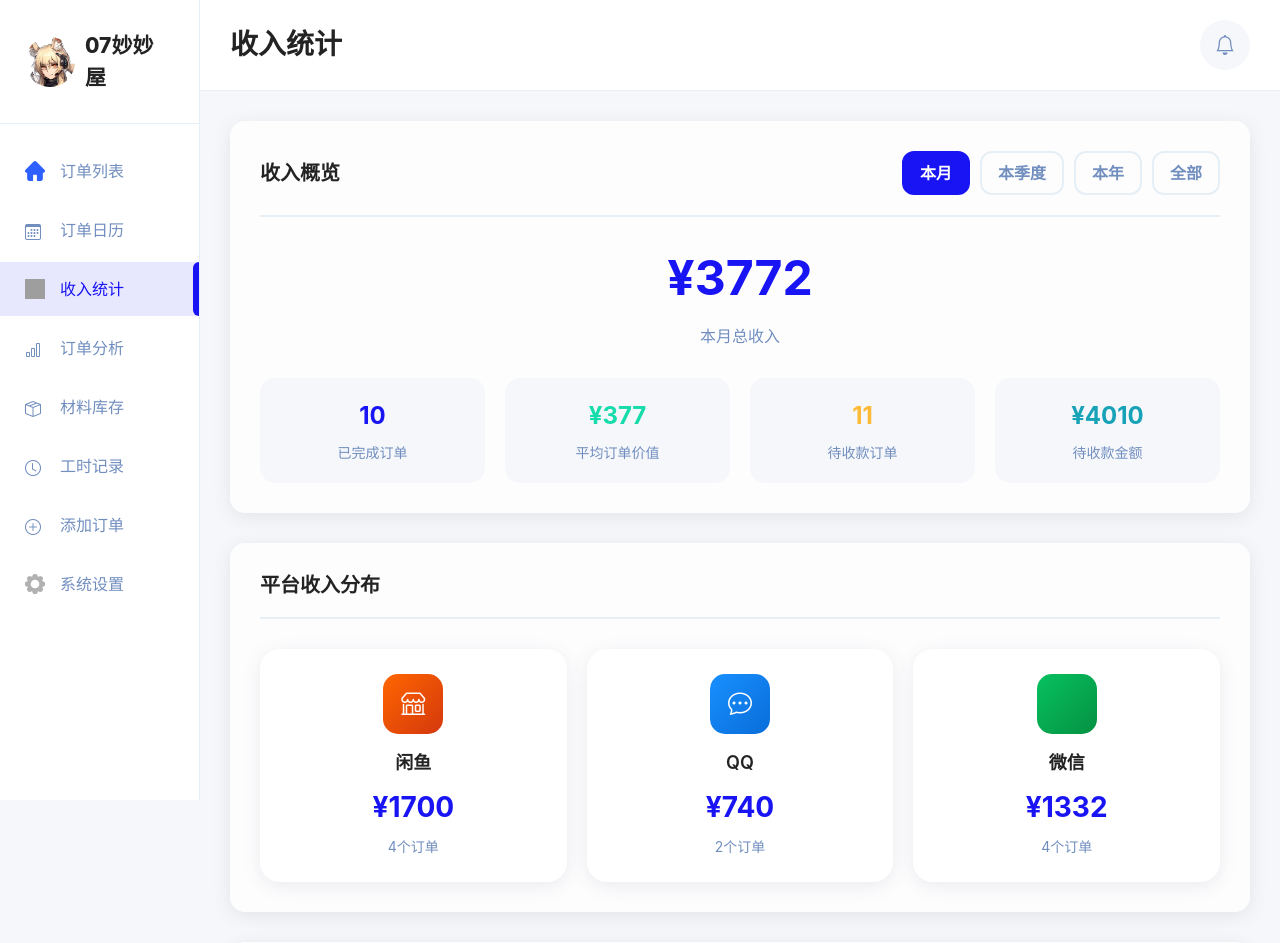
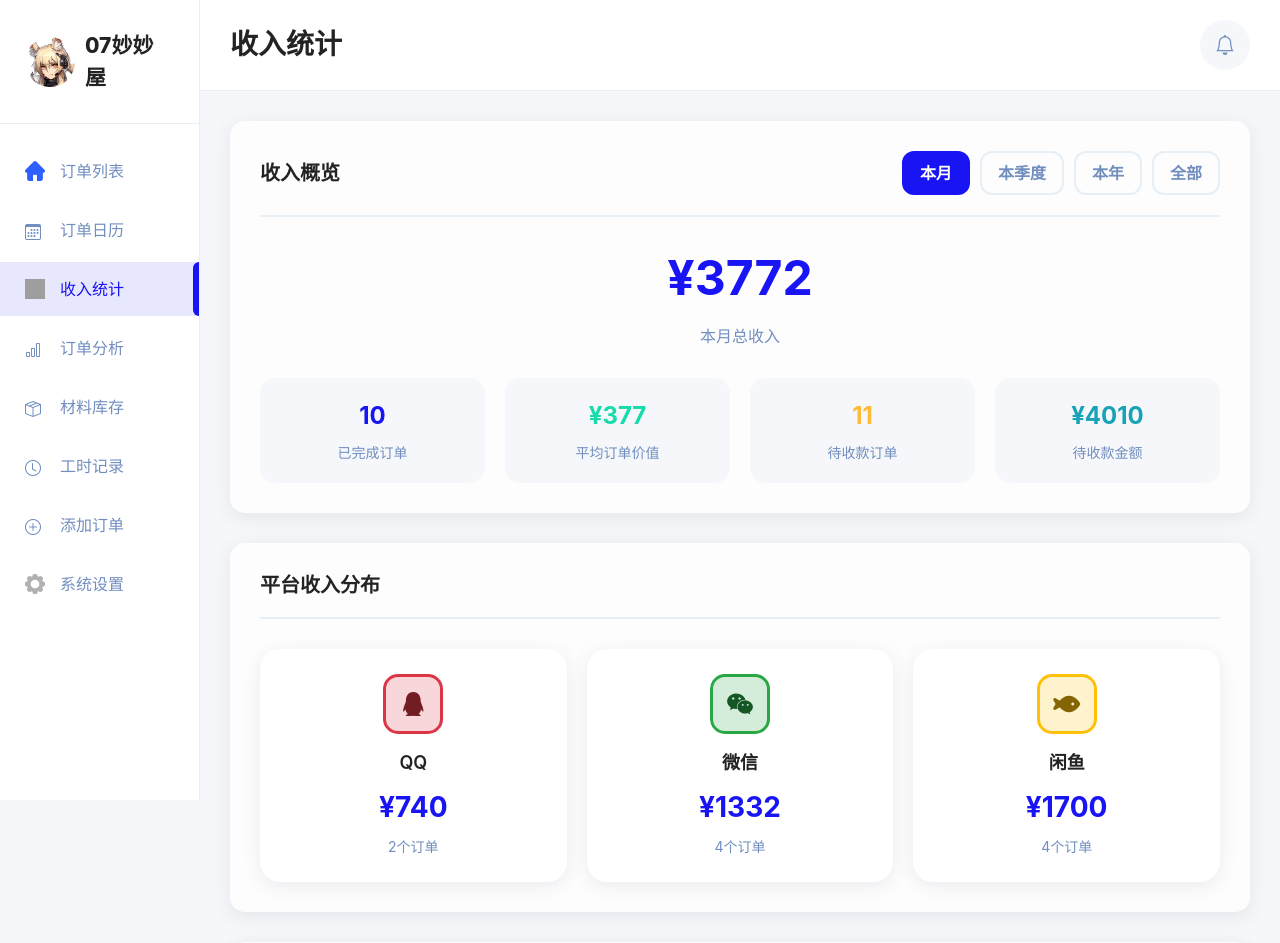
Before and after one commit to TheFnend/coshair, a Flask app: page /revenue in a window 1280 px wide. Shown: the top 943 px of the page. Run offline with Flask 3, Linux system fonts and the light colour scheme; data comes from the database, SQL or seed files in the repository; some libraries are stand-ins or nearby versions; grey boxes are pictures that could not be loaded.

Commit message:
fix(revenue):修复图标UI及排序

```diff
--- a/templates/revenue.html
+++ b/templates/revenue.html
@@ -3,6 +3,7 @@
 {% block page_title %}收入统计{% endblock %}
 
 {% block extra_css %}
+
 <style>
     .revenue-card {
         background: rgba(255, 255, 255, 0.75);
@@ -205,6 +206,7 @@
         width: 60px;
         height: 60px;
         border-radius: 15px;
+
         display: flex;
         align-items: center;
         justify-content: center;
@@ -214,15 +216,21 @@
     }
 
     .platform-qq .platform-icon {
-        background: linear-gradient(135deg, #1890FF, #096DD9);
+        background: linear-gradient(135deg, #f8d7da, #f8d7da);
+        border: 3px solid #dc3545;
+        color: #721c24 !important;
     }
 
     .platform-wechat .platform-icon {
-        background: linear-gradient(135deg, #07C160, #059142);
+        background: linear-gradient(135deg, #d4edda, #d4edda);
+        border: 3px solid #28a745;
+        color: #155724 !important;
     }
 
     .platform-xianyu .platform-icon {
-        background: linear-gradient(135deg, #FF6600, #D4380D);
+        background: linear-gradient(135deg, #fff3cd, #fff3cd);
+        border: 3px solid #ffc107;
+        color: #856404 !important;
     }
 
     .platform-name {
@@ -289,21 +297,25 @@
     </div>
 
     <div class="platform-revenue">
-        {% for platform, data in platform_revenue.items() %}
+        {% set platform_order = ['QQ', '微信', '闲鱼'] %}
+        {% for platform in platform_order %}
+        {% if platform in platform_revenue %}
+        {% set data = platform_revenue[platform] %}
         <div class="platform-card platform-{{ 'qq' if platform == 'QQ' else 'wechat' if platform == '微信' else 'xianyu' }}">
             <div class="platform-icon">
                 {% if platform == 'QQ' %}
-                    <i class="bi bi-chat-dots"></i>
+                    <i class="fa-brands fa-qq" style="font-weight: 900 !important;"></i>
                 {% elif platform == '微信' %}
-                    <i class="bi bi-wechat"></i>
-                {% else %}
-                    <i class="bi bi-shop"></i>
+                    <i class="fa-brands fa-weixin" style="font-weight: 900 !important;"></i>
+                {% elif platform == '闲鱼' %}
+                    <i class="fa-solid fa-fish" style="font-weight: 900 !important;"></i>
                 {% endif %}
             </div>
             <div class="platform-name">{{ platform }}</div>
             <div class="platform-amount">¥{{ data.revenue }}</div>
             <div class="platform-orders">{{ data.orders }}个订单</div>
         </div>
+        {% endif %}
         {% endfor %}
     </div>
 </div>
```
